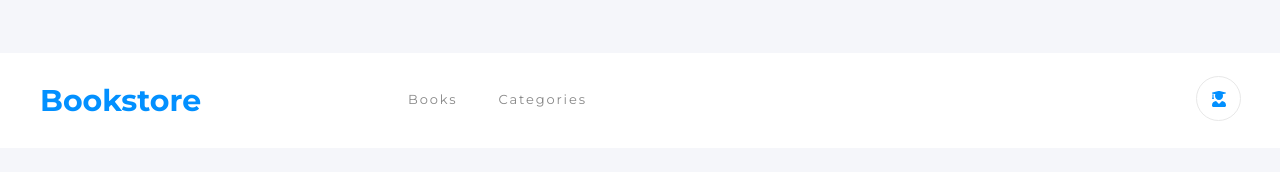
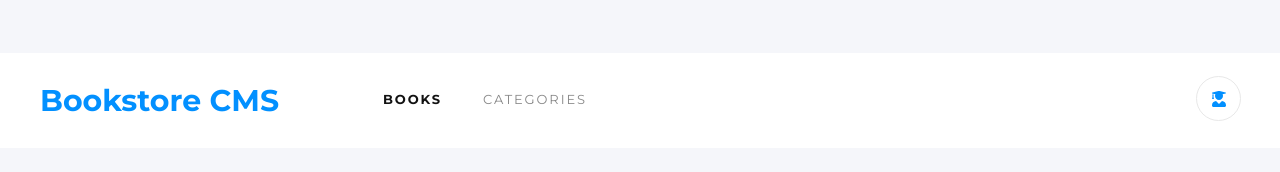
Before and after one commit to ivanmvh/bookstore-ivanmvh, a React (Create React App) app: page / in a window 1280 px wide. Shown: the top 172 px of the page. Built offline with nearby package versions, Linux system fonts and the light colour scheme; no server answers.

Commit message:
Fix navbar buttons when active or inactive

```diff
--- a/src/components/Navbar.js
+++ b/src/components/Navbar.js
@@ -1,12 +1,12 @@
-import { Link } from 'react-router-dom';
+import { NavLink } from 'react-router-dom';
 import { FaUserGraduate } from 'react-icons/fa';
 
 const Navbar = () => (
   <div className="navBar">
     <ul className="nav">
-      <p className="logo">Bookstore</p>
-      <li className="navLink"><Link to="/">Books</Link></li>
-      <li className="navLink"><Link to="/categories">Categories</Link></li>
+      <p className="logo">Bookstore CMS</p>
+      <li className="navLink"><NavLink to="/" end className={({ isActive }) => (isActive ? 'currentPage' : undefined)}>BOOKS</NavLink></li>
+      <li className="navLink"><NavLink to="/categories" end className={({ isActive }) => (isActive ? 'currentPage' : undefined)}>CATEGORIES</NavLink></li>
       <div className="userBtn"><FaUserGraduate style={{ color: '#0290ff' }} /></div>
     </ul>
   </div>
```
